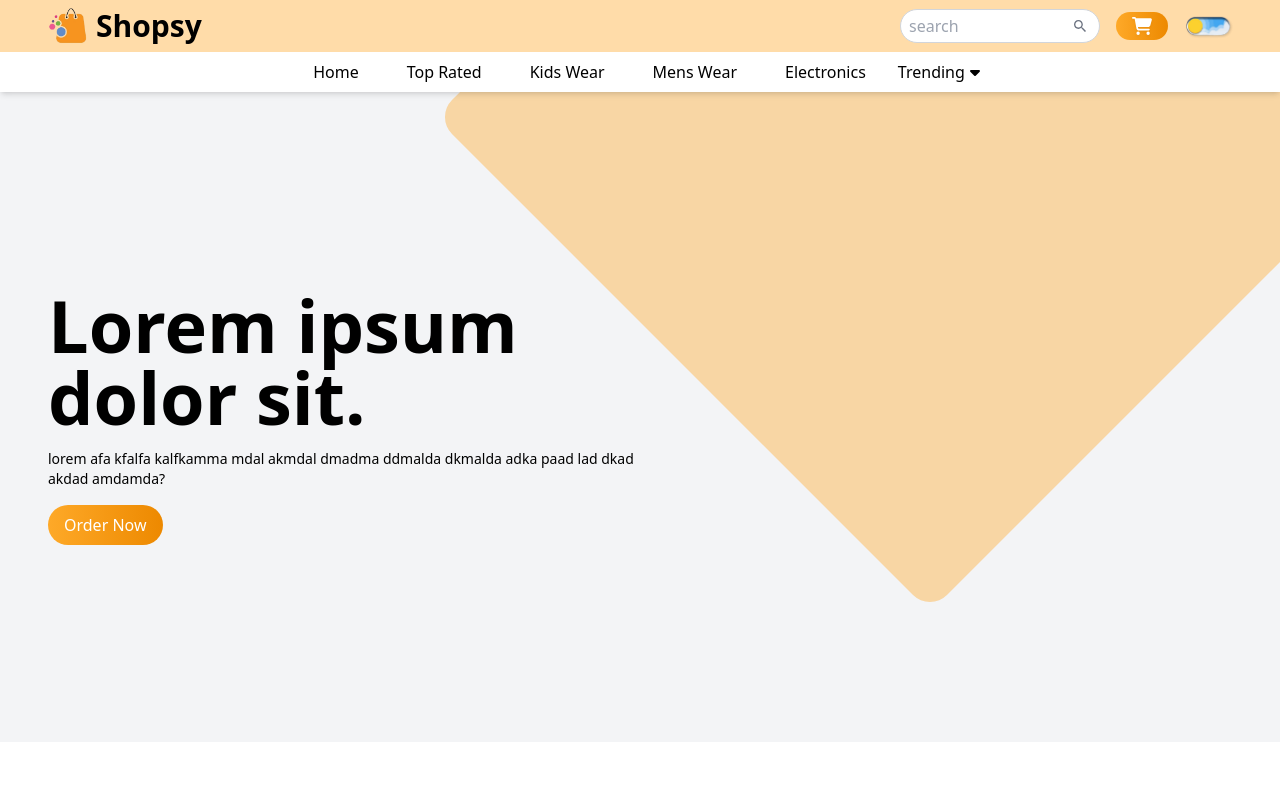
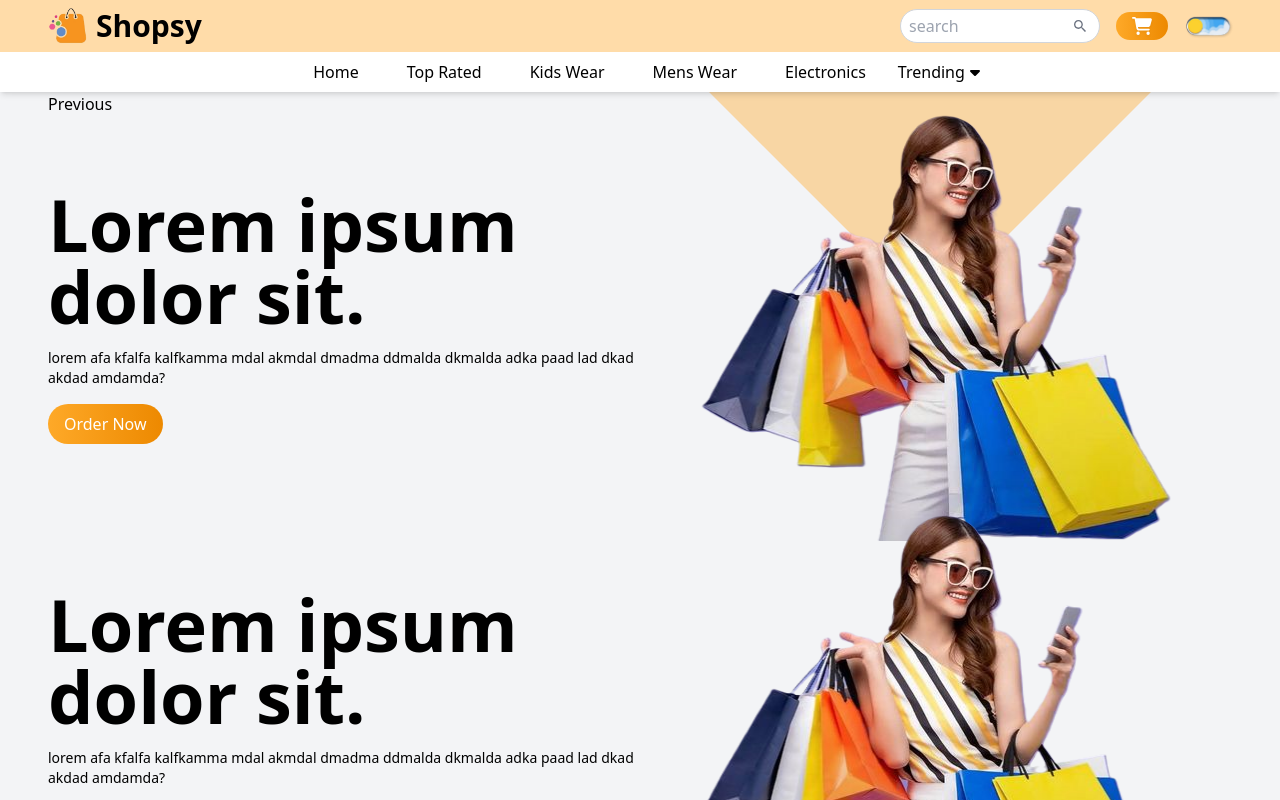
Before and after one commit to themiya-kaluarachchi/Shopsy, a React (Vite) app: page / in a window 1280 px wide. Shown: the top 800 px of the page. Built offline with nearby package versions, Linux system fonts and the light colour scheme.

Commit message:
add some packagese

```diff
--- a/package.json
+++ b/package.json
@@ -12,7 +12,9 @@
   "dependencies": {
     "react": "^19.1.0",
     "react-dom": "^19.1.0",
-    "react-icons": "^5.5.0"
+    "react-icons": "^5.5.0",
+    "react-slick": "^0.30.3",
+    "slick-carousel": "^1.8.1"
   },
   "devDependencies": {
     "@eslint/js": "^9.29.0",
--- a/src/components/Hero/Hero.jsx
+++ b/src/components/Hero/Hero.jsx
@@ -2,6 +2,7 @@ import React from 'react'
 import Image1 from "../../assets/hero/women.png"
 import Image2 from "../../assets/hero/shopping.png"
 import Image3 from "../../assets/hero/sale.png"
+import Slider from "react-slick"
 
 const ImageList = [
   {
@@ -34,6 +35,7 @@ const Hero = () => {
       <div className='h-[700px] w-[700px] bg-primary/40 absolute -top-1/2 right-0 rounded-3xl rotate-45 z-9'></div>
       {/* hero section */}
       <div className='container pb-8 sm:pb-0'>
+        <Slider>
           <div>
             <div className='grid grid-cols-1 sm:grid-cols-2'>
               {/* text content section */}
@@ -50,10 +52,17 @@ const Hero = () => {
               </div>
               {/* image section */}
               <div className='order-1 sm:order-2'>
-
+                <div className='relative z-10'>
+                  <img
+                    src={Image1}
+                    alt=""
+                    className='w-[300px] h-[300px] sm:h-[400px] sm:w-[450px] sm:scale-125 object-contain mx-auto'
+                  />
                 </div>
               </div>
             </div>
+          </div>
+        </Slider>
       </div>
     </div>
   )
```
Also changed, not shown: 1 other file (tests, documents, lock files or other folders). Lines whose indentation alone changed are shown as unchanged.
